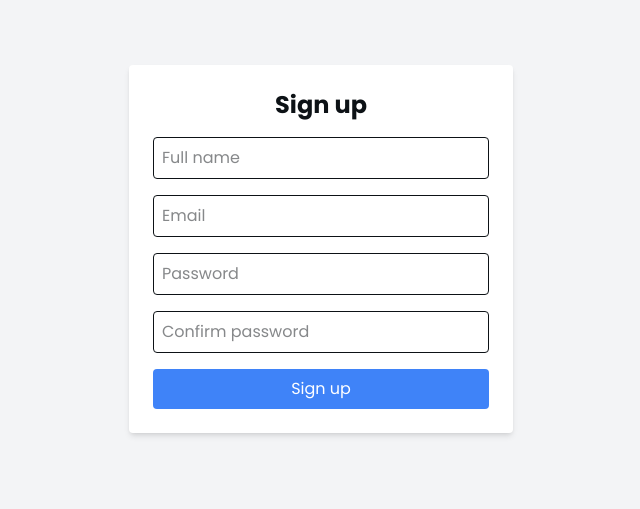
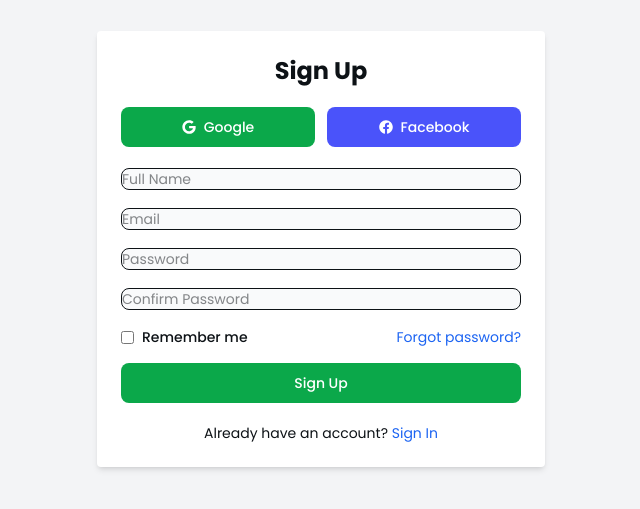
Before and after one commit to dukelw/skill-nest, a Next.js app: page /sign-up in a window 1280 px wide. Shown: the part 151-660 px from the top of the page, without its empty margins (319-959 px from the left). Built offline with nearby package versions, Linux system fonts and the light colour scheme.

Commit message:
fix language bug

```diff
--- a/public/locales/en/common.json
+++ b/public/locales/en/common.json
@@ -1,10 +1,17 @@
 {
   "home": "SKILL NEST",
-  "signup": "Sign up",
-  "fullname": "Full name",
+  "signup": "Sign Up",
+  "fullname": "Full Name",
   "email": "Email",
   "password": "Password",
-  "confirmPassword": "Confirm password",
-  "submit": "Sign up",
-  "welcomeMessage": "Welcome to our website!"
+  "confirmPassword": "Confirm Password",
+  "submit": "Sign Up",
+  "signupWithGoogle": "Google",
+  "signupWithFacebook": "Facebook",
+  "rememberMe": "Remember me",
+  "forgotPassword": "Forgot password?",
+  "alreadyHaveAccount": "Already have an account?",
+  "signin": "Sign In",
+  "welcomeMessage": "Welcome to our website!",
+  "notFoundMessage": "Oops! Page not found."
 }
--- a/public/locales/vi/common.json
+++ b/public/locales/vi/common.json
@@ -6,5 +6,12 @@
   "password": "Mật khẩu",
   "confirmPassword": "Nhập lại mật khẩu",
   "submit": "Đăng ký",
-  "welcomeMessage": "Chào mừng bạn đến với trang web của chúng tôi!"
+  "signupWithGoogle": "Google",
+  "signupWithFacebook": "Facebook",
+  "rememberMe": "Ghi nhớ tôi",
+  "forgotPassword": "Quên mật khẩu?",
+  "alreadyHaveAccount": "Đã có tài khoản?",
+  "signin": "Đăng nhập",
+  "welcomeMessage": "Chào mừng bạn đến với trang web của chúng tôi!",
+  "notFoundMessage": "Không tìm thấy trang."
 }
--- a/src/app/(auth)/layout.tsx
+++ b/src/app/(auth)/layout.tsx
@@ -1,3 +1,6 @@
+"use client";
+
+import "../../i18n/client";
 export default function AuthLayout({
   children,
 }: {
--- a/src/app/(auth)/sign-up/page.tsx
+++ b/src/app/(auth)/sign-up/page.tsx
@@ -1,8 +1,13 @@
 "use client";
 
-/* eslint-disable @typescript-eslint/no-explicit-any */
 import { useState } from "react";
 import { useTranslation } from "react-i18next";
+import { TextInput, Label, Checkbox } from "flowbite-react";
+import { FaGoogle, FaFacebook } from "react-icons/fa";
+import Link from "next/link";
+import LewisButton from "~/components/partial/LewisButton";
+import "../../../i18n/client";
+import { i18n } from "next-i18next";
 
 export default function SignUp() {
   const { t } = useTranslation();
@@ -12,54 +17,122 @@ export default function SignUp() {
     email: "",
     password: "",
     confirmPassword: "",
+    remember: false,
   });
 
-  const handleChange = (e: any) => {
-    setForm({ ...form, [e.target.name]: e.target.value });
+  const handleChange = (e: React.ChangeEvent<HTMLInputElement>) => {
+    const { name, value, type, checked } = e.target;
+    setForm({ ...form, [name]: type === "checkbox" ? checked : value });
   };
 
   return (
-    <div className="w-full min-h-screen flex items-center justify-center bg-gray-100">
-      <div className="max-w-sm w-full p-6 bg-white rounded shadow-md">
-        <h1 className="text-2xl font-bold mb-4 text-center">{t("signup")}</h1>
+    <div
+      lang={i18n?.language}
+      className="w-full min-h-screen flex items-center justify-center bg-gray-100 px-4"
+    >
+      <div className="max-w-md w-full p-6 bg-white rounded shadow-md space-y-5">
+        <h1 className="text-2xl font-bold text-center">{t("signup")}</h1>
+
+        <div className="flex justify-center gap-3">
+          <LewisButton
+            lewisSize="full"
+            space={false}
+            className="flex items-center gap-2"
+          >
+            <FaGoogle className="text-white" />
+            {t("signupWithGoogle")}
+          </LewisButton>
+          <LewisButton
+            lewisSize="full"
+            color="blue"
+            space={false}
+            className="flex items-center gap-2"
+          >
+            <FaFacebook className="text-white" />
+            {t("signupWithFacebook")}
+          </LewisButton>
+        </div>
+
         <form className="space-y-4">
-          <input
+          <div>
+            <Label htmlFor="fullname" />
+            <TextInput
+              id="fullname"
               name="fullname"
               value={form.fullname}
               onChange={handleChange}
               placeholder={t("fullname")}
-            className="w-full p-2 border rounded"
+              required
             />
-          <input
+          </div>
+          <div>
+            <Label htmlFor="email" />
+            <TextInput
+              id="email"
               name="email"
               value={form.email}
               onChange={handleChange}
               placeholder={t("email")}
-            className="w-full p-2 border rounded"
+              type="email"
+              required
             />
-          <input
+          </div>
+          <div>
+            <Label htmlFor="password" />
+            <TextInput
+              id="password"
               name="password"
-            type="password"
               value={form.password}
               onChange={handleChange}
               placeholder={t("password")}
-            className="w-full p-2 border rounded"
+              type="password"
+              required
             />
-          <input
+          </div>
+          <div>
+            <Label htmlFor="confirmPassword" />
+            <TextInput
+              id="confirmPassword"
               name="confirmPassword"
-            type="password"
               value={form.confirmPassword}
               onChange={handleChange}
               placeholder={t("confirmPassword")}
-            className="w-full p-2 border rounded"
+              type="password"
+              required
             />
-          <button
-            type="submit"
-            className="w-full py-2 bg-blue-500 text-white rounded"
+          </div>
+
+          <div className="flex items-center justify-between">
+            <div className="flex items-center gap-2">
+              <Checkbox
+                id="remember"
+                name="remember"
+                checked={form.remember}
+                onChange={handleChange}
+              />
+              <Label className="text-color" htmlFor="remember">
+                {t("rememberMe")}
+              </Label>
+            </div>
+            <Link
+              href="/forgot-password"
+              className="text-sm text-blue-600 hover:underline"
             >
+              {t("forgotPassword")}
+            </Link>
+          </div>
+
+          <LewisButton lewisSize="full" type="submit">
             {t("submit")}
-          </button>
+          </LewisButton>
         </form>
+
+        <p className="text-sm text-center">
+          {t("alreadyHaveAccount")}{" "}
+          <Link href="/sign-in" className="text-blue-600 hover:underline">
+            {t("signin")}
+          </Link>
+        </p>
       </div>
     </div>
   );
--- a/src/app/(general)/layout.tsx
+++ b/src/app/(general)/layout.tsx
@@ -3,12 +3,14 @@
 import Navbar from "~/components/Navbar";
 import Sidebar from "~/components/Sidebar";
 import { useState } from "react";
+import { useTranslation } from "react-i18next";
 
 export default function GeneralLayout({
   children,
 }: {
   children: React.ReactNode;
 }) {
+  const { i18n } = useTranslation();
   const [isOpen, setIsOpen] = useState(true);
 
   const toggleSidebar = () => {
@@ -16,7 +18,7 @@ export default function GeneralLayout({
   };
 
   return (
-    <div className="w-full font-sans bg-gray-50 flex">
+    <div lang={i18n.language} className="w-full font-sans bg-gray-50 flex">
       <Sidebar toggleSidebar={toggleSidebar} isOpen={isOpen} />
       <div className="flex-1">
         <Navbar />
--- a/src/app/globals.css
+++ b/src/app/globals.css
@@ -10,6 +10,7 @@
 
   --text-black: #0D1216;
   --text-white: #FFFFFF;
+  --text-color: #0D1216;
 
   --cyan: #13a3b5;
   --green: #0ba84a;
@@ -33,6 +34,10 @@
 @layer utilities {
   .text-black {
     color: var(--text-black);
+  }
+
+  .text-color {
+    color: var(--text-color)
   }
 
   .text-white {
--- a/src/app/layout.tsx
+++ b/src/app/layout.tsx
@@ -1,9 +1,10 @@
 "use client";
 
+import { ThemeModeScript } from "flowbite-react";
 import { useTranslation } from "react-i18next";
 import "./globals.css";
 import "../i18n/client";
-import { ThemeModeScript } from "flowbite-react";
+import { useEffect } from "react";
 
 export default function RootLayout({
   children,
@@ -11,6 +12,11 @@ export default function RootLayout({
   children: React.ReactNode;
 }) {
   const { i18n } = useTranslation();
+
+  useEffect(() => {
+    const languageFromStorage = localStorage.getItem("i18nextLng") || "en";
+    i18n.changeLanguage(languageFromStorage);
+  }, [i18n]);
 
   return (
     <html lang={i18n.language} suppressHydrationWarning>
--- /dev/null
+++ b/src/app/not-found.tsx
@@ -0,0 +1,16 @@
+"use client";
+
+import { useTranslation } from "react-i18next";
+
+export default function NotFound() {
+  const { t } = useTranslation();
+
+  return (
+    <div className="min-h-screen min-w-screen flex items-center justify-center bg-dark-green">
+      <div className="text-center">
+        <h1 className="text-6xl font-bold text-white">404</h1>
+        <p className="mt-4 text-white">{t("notFoundMessage")}</p>
+      </div>
+    </div>
+  );
+}
--- a/src/components/Navbar.tsx
+++ b/src/components/Navbar.tsx
@@ -12,9 +12,11 @@ import { useTranslation } from "react-i18next";
 
 const AppNavbar = () => {
   const { i18n } = useTranslation();
+  const currentLang = i18n.language;
 
-  const handleChangeLanguage = (lng: string) => {
-    i18n.changeLanguage(lng);
+  const handleChangeLanguage = (lang: string) => {
+    i18n.changeLanguage(lang);
+    localStorage.setItem("i18nextLng", lang);
   };
 
   return (
@@ -45,19 +47,22 @@ const AppNavbar = () => {
           arrowIcon={false}
           label={
             <span className="text-white font-medium">
-              {i18n.language.toUpperCase()}
+              {i18n?.language?.toUpperCase()}
             </span>
           }
           inline
           className="text-white"
         >
           <DropdownItem
-            className="text-white"
+            className={` ${currentLang === "en" ? "text-green font-bold" : ""}`}
             onClick={() => handleChangeLanguage("en")}
           >
             🇬🇧 English
           </DropdownItem>
-          <DropdownItem onClick={() => handleChangeLanguage("vi")}>
+          <DropdownItem
+            className={`${currentLang === "vi" ? "text-green font-bold" : ""}`}
+            onClick={() => handleChangeLanguage("vi")}
+          >
             🇻🇳 Tiếng Việt
           </DropdownItem>
         </Dropdown>
--- a/src/components/partial/LewisButton.tsx
+++ b/src/components/partial/LewisButton.tsx
@@ -5,13 +5,21 @@ type LewisButtonProps = ButtonProps & {
   color?: "green" | "pink" | "blue" | "red" | "orange" | "yellow";
   variant?: "contained" | "outlined";
   hoverColor?: string;
+  space?: boolean;
 };
 
 const sizeClasses = {
-  small: "text-sm px-3 py-1.5 min-w-16 max-w-32",
-  medium: "text-base px-4 py-2 min-w-32 max-w-48",
-  large: "text-lg px-5 py-3 min-w-48 max-w-60",
+  small: "text-sm min-w-16 max-w-32",
+  medium: "text-base min-w-32 max-w-48",
+  large: "text-lg min-w-48 max-w-60",
   full: "w-full",
+};
+
+const spacePadding = {
+  small: "px-3 py-1.5 me-2 mb-2",
+  medium: "px-4 py-2 me-2 mb-2",
+  large: "px-5 py-3 me-2 mb-2",
+  full: "me-2 mb-2",
 };
 
 const getColorClasses = (
@@ -32,6 +40,7 @@ const LewisButton = ({
   color = "green",
   variant = "contained",
   hoverColor = "dark-green",
+  space = true,
   className = "",
   ...props
 }: LewisButtonProps) => {
@@ -39,8 +48,9 @@ const LewisButton = ({
     <Button
       {...props}
       color="none"
-      className={`focus:outline-none focus:ring-2 hover:opacity-90 font-medium rounded-lg me-2 mb-2 transition-all duration-200
+      className={`focus:outline-none focus:ring-2 hover:opacity-90 font-medium rounded-lg transition-all duration-200
         ${sizeClasses[lewisSize]}
+        ${space ? spacePadding[lewisSize] : ""}
         ${getColorClasses(color, variant, hoverColor)}
         ${className}`}
     >
```
Also changed, not shown: .flowbite-react/config.json, src/components/partial/LewisTextInput.tsx (added). Lines whose indentation alone changed are shown as unchanged.
